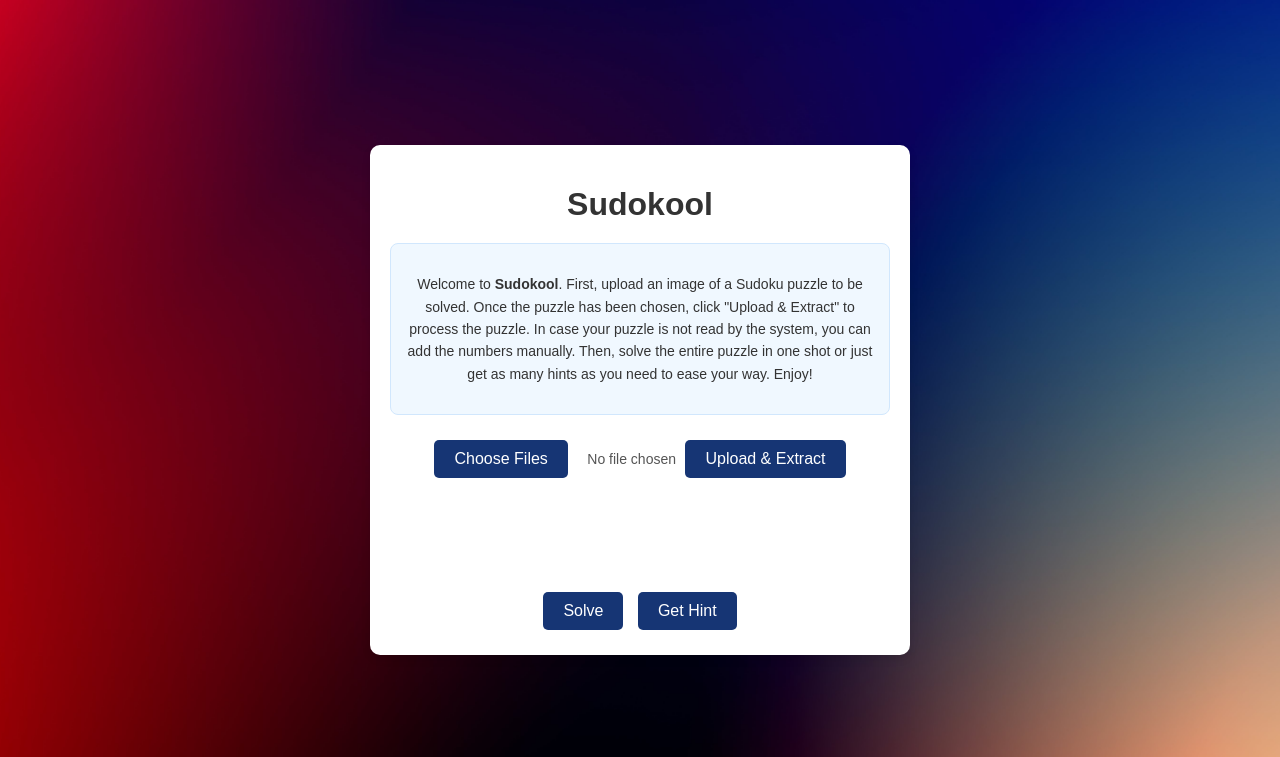
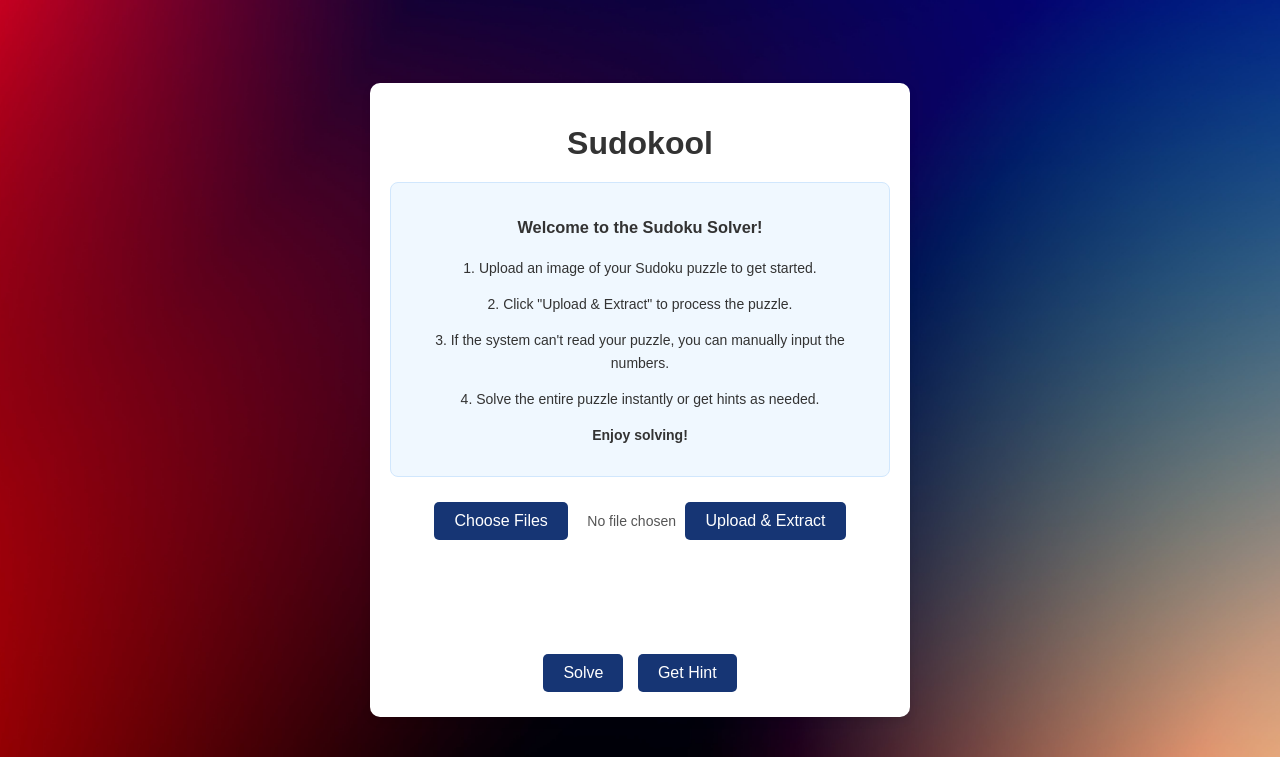
Before and after one commit to aryantaffy/sudoku-solver, a Flask app: page / in a window 1280 px wide. Shown: the top 757 px of the page. Run offline with Flask 3, Linux system fonts and the light colour scheme.

Commit message:
Minor text changes

```diff
--- a/templates/index.html
+++ b/templates/index.html
@@ -10,12 +10,12 @@
     <div class="container">
         <h1>Sudokool</h1>
         <div class="instructions">
-            <p>
-                Welcome to <strong>Sudokool</strong>. First, upload an image of a Sudoku puzzle to be solved.
-                Once the puzzle has been chosen, click "Upload & Extract" to process the puzzle.
-                In case your puzzle is not read by the system, you can add the numbers manually.
-                Then, solve the entire puzzle in one shot or just get as many hints as you need to ease your way. Enjoy!
-            </p>
+            <h3>Welcome to the Sudoku Solver!</h3>
+            <p>1. Upload an image of your Sudoku puzzle to get started.</p>
+            <p>2. Click "Upload & Extract" to process the puzzle.</p>
+            <p>3. If the system can't read your puzzle, you can manually input the numbers.</p>
+            <p>4. Solve the entire puzzle instantly or get hints as needed.</p>
+            <p><strong>Enjoy solving!</strong></p>
         </div>
         <div class="upload-section">
             <label for="fileInput" class="file-input-label">Choose Files</label>
```
